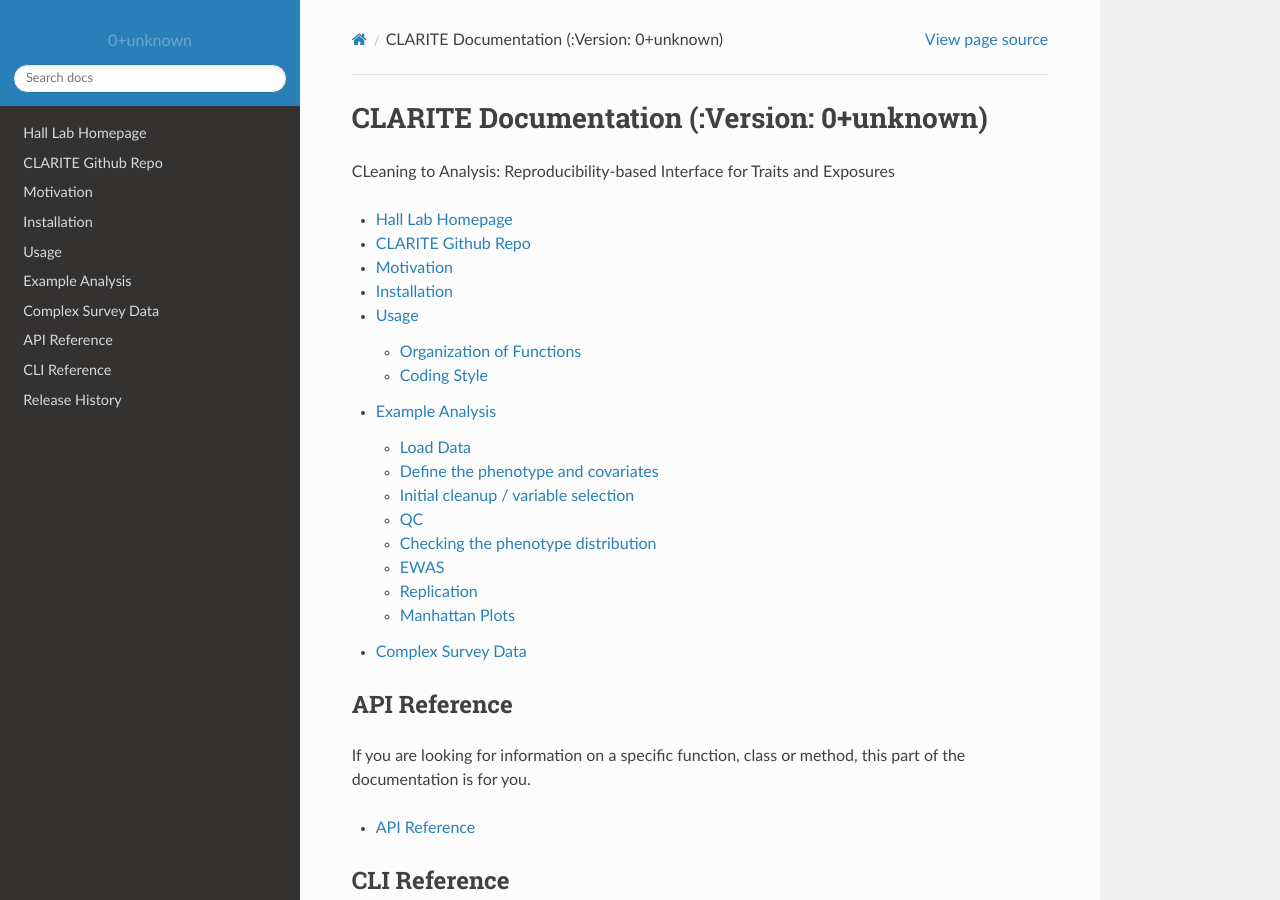
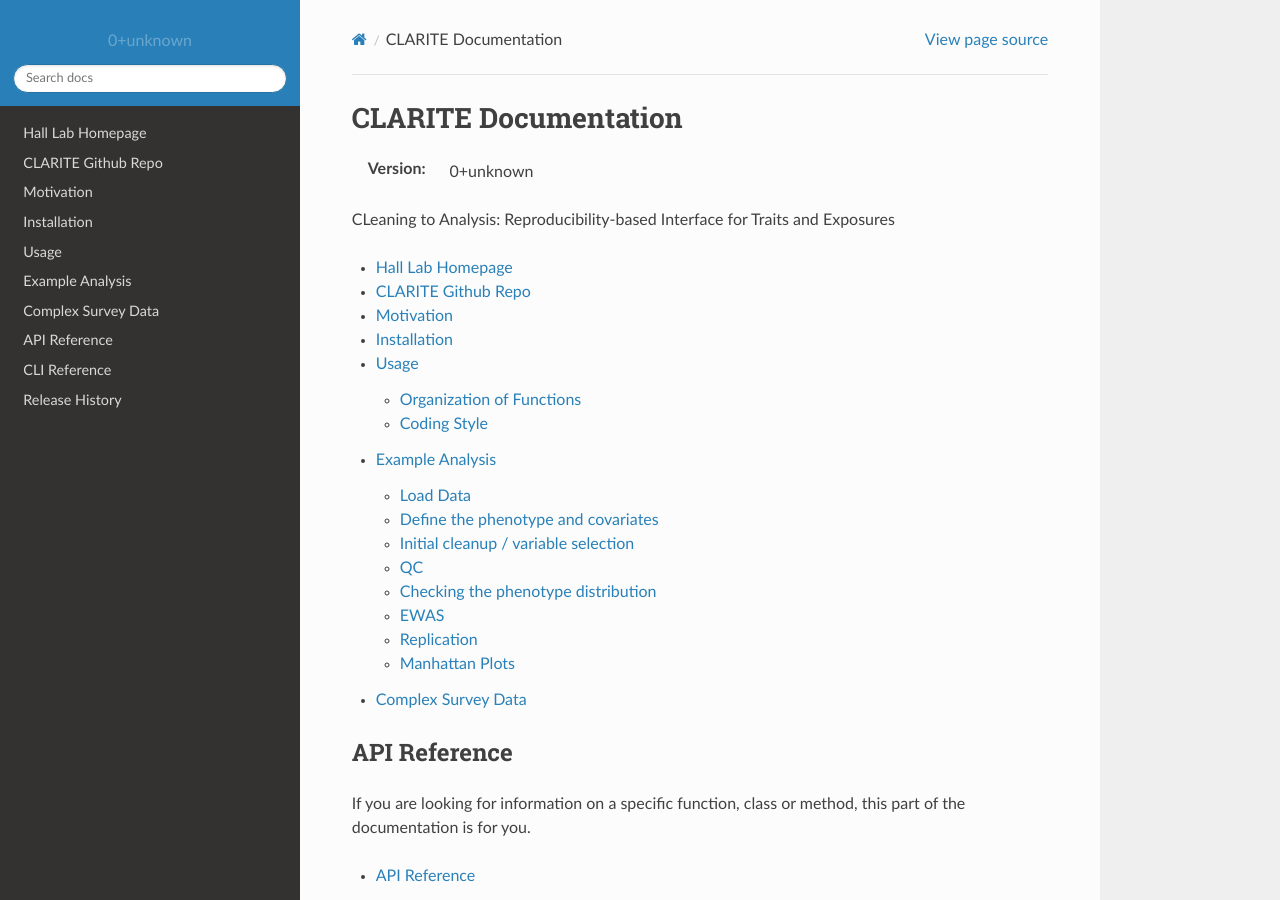
Before and after one commit to HallLab/clarite-python, a Sphinx documentation site: the page built from docs/source/index.rst, in a window 1280 px wide and 900 px high. Built offline with Sphinx 7.4.7 and the Read the Docs theme 2.0.0, drawn with Linux system fonts in a browser that asks for light colours.

Commit message:
Improve display of the version number

```diff
--- a/docs/source/index.rst
+++ b/docs/source/index.rst
@@ -1,5 +1,6 @@
-CLARITE Documentation (:Version: |version|)
-===========================================
+CLARITE Documentation
+=====================
+:Version: |version|
 
 CLeaning to Analysis: Reproducibility-based Interface for Traits and Exposures
 
```
